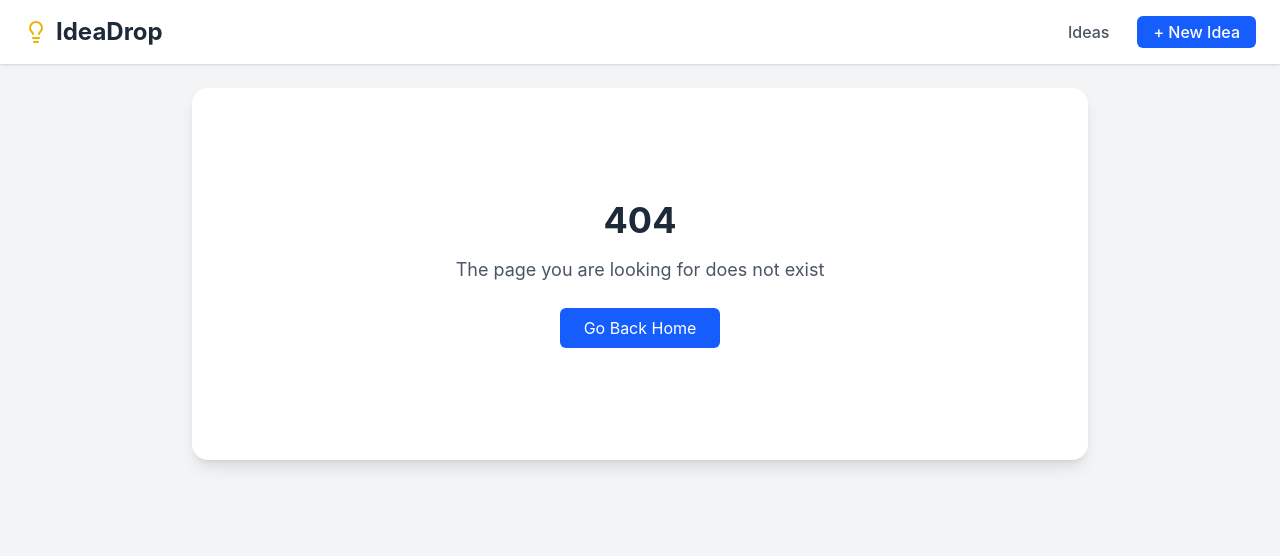
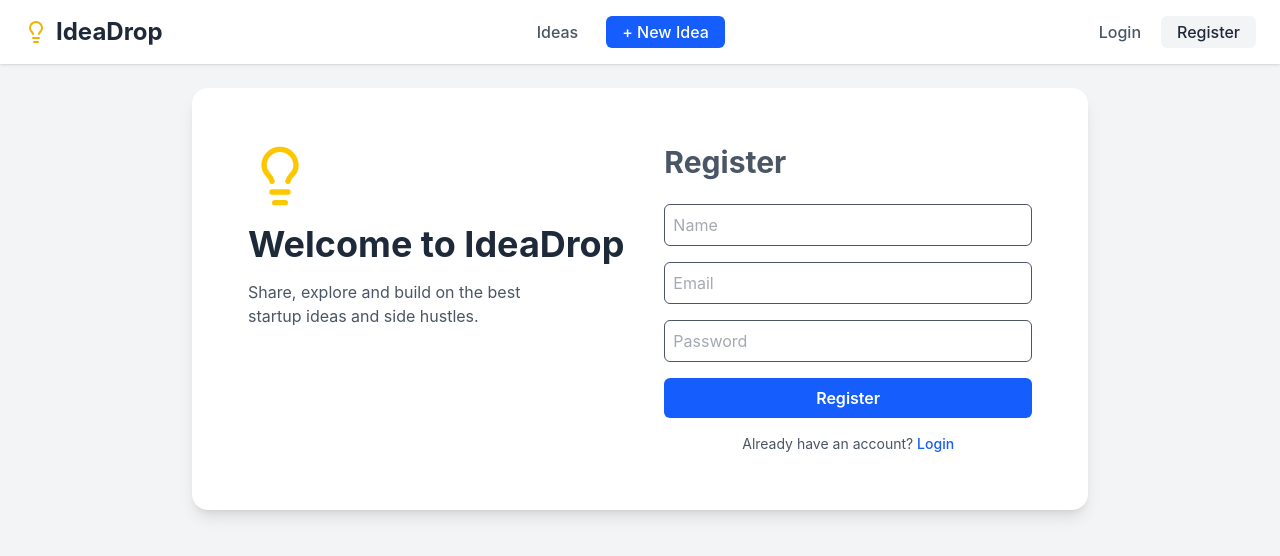
Before and after one commit to ericstober/idea-drop-ui, a React (Vite) app: page /register in a window 1280 px wide. Before the commit this address had no page. Shown: the top 556 px of the page. Built offline with nearby package versions, Linux system fonts and the light colour scheme.

Commit message:
add auth layout, login page, and register page.

```diff
--- a/src/components/Header.tsx
+++ b/src/components/Header.tsx
@@ -34,6 +34,22 @@ const Header = () => {
             + New Idea
           </Link>
         </nav>
+
+        {/* Auth Buttons */}
+        <div className='flex items-center space-x-2'>
+          {/* Login */}
+          <Link to='/login' className='text-gray-600 hover:text-gray-700 font-medium transition px-3 py-2 leading-none'>
+            Login
+          </Link>
+
+          {/* Register */}
+          <Link
+            to='/register'
+            className='bg-gray-100 hover:bg-gray-200 text-gray-800 font-medium transition px-4 py-2 rounded-md leading-none'
+          >
+            Register
+          </Link>
+        </div>
       </div>
     </header>
   );
--- a/src/routeTree.gen.ts
+++ b/src/routeTree.gen.ts
@@ -9,12 +9,19 @@
 // Additionally, you should also exclude this file from your linter and/or formatter to prevent it from being checked or modified.
 
 import { Route as rootRouteImport } from './routes/__root'
+import { Route as authRouteRouteImport } from './routes/(auth)/route'
 import { Route as IndexRouteImport } from './routes/index'
 import { Route as IdeasIndexRouteImport } from './routes/ideas/index'
 import { Route as IdeasNewIndexRouteImport } from './routes/ideas/new/index'
 import { Route as IdeasIdeaIdIndexRouteImport } from './routes/ideas/$ideaId/index'
+import { Route as authRegisterIndexRouteImport } from './routes/(auth)/register/index'
+import { Route as authLoginIndexRouteImport } from './routes/(auth)/login/index'
 import { Route as IdeasIdeaIdEditRouteImport } from './routes/ideas/$ideaId/edit'
 
+const authRouteRoute = authRouteRouteImport.update({
+  id: '/(auth)',
+  getParentRoute: () => rootRouteImport,
+} as any)
 const IndexRoute = IndexRouteImport.update({
   id: '/',
   path: '/',
@@ -35,6 +42,16 @@ const IdeasIdeaIdIndexRoute = IdeasIdeaIdIndexRouteImport.update({
   path: '/ideas/$ideaId/',
   getParentRoute: () => rootRouteImport,
 } as any)
+const authRegisterIndexRoute = authRegisterIndexRouteImport.update({
+  id: '/register/',
+  path: '/register/',
+  getParentRoute: () => authRouteRoute,
+} as any)
+const authLoginIndexRoute = authLoginIndexRouteImport.update({
+  id: '/login/',
+  path: '/login/',
+  getParentRoute: () => authRouteRoute,
+} as any)
 const IdeasIdeaIdEditRoute = IdeasIdeaIdEditRouteImport.update({
   id: '/ideas/$ideaId/edit',
   path: '/ideas/$ideaId/edit',
@@ -45,6 +62,8 @@ export interface FileRoutesByFullPath {
   '/': typeof IndexRoute
   '/ideas/': typeof IdeasIndexRoute
   '/ideas/$ideaId/edit': typeof IdeasIdeaIdEditRoute
+  '/login/': typeof authLoginIndexRoute
+  '/register/': typeof authRegisterIndexRoute
   '/ideas/$ideaId/': typeof IdeasIdeaIdIndexRoute
   '/ideas/new/': typeof IdeasNewIndexRoute
 }
@@ -52,14 +71,19 @@ export interface FileRoutesByTo {
   '/': typeof IndexRoute
   '/ideas': typeof IdeasIndexRoute
   '/ideas/$ideaId/edit': typeof IdeasIdeaIdEditRoute
+  '/login': typeof authLoginIndexRoute
+  '/register': typeof authRegisterIndexRoute
   '/ideas/$ideaId': typeof IdeasIdeaIdIndexRoute
   '/ideas/new': typeof IdeasNewIndexRoute
 }
 export interface FileRoutesById {
   __root__: typeof rootRouteImport
   '/': typeof IndexRoute
+  '/(auth)': typeof authRouteRouteWithChildren
   '/ideas/': typeof IdeasIndexRoute
   '/ideas/$ideaId/edit': typeof IdeasIdeaIdEditRoute
+  '/(auth)/login/': typeof authLoginIndexRoute
+  '/(auth)/register/': typeof authRegisterIndexRoute
   '/ideas/$ideaId/': typeof IdeasIdeaIdIndexRoute
   '/ideas/new/': typeof IdeasNewIndexRoute
 }
@@ -69,21 +93,34 @@ export interface FileRouteTypes {
     | '/'
     | '/ideas/'
     | '/ideas/$ideaId/edit'
+    | '/login/'
+    | '/register/'
     | '/ideas/$ideaId/'
     | '/ideas/new/'
   fileRoutesByTo: FileRoutesByTo
-  to: '/' | '/ideas' | '/ideas/$ideaId/edit' | '/ideas/$ideaId' | '/ideas/new'
+  to:
+    | '/'
+    | '/ideas'
+    | '/ideas/$ideaId/edit'
+    | '/login'
+    | '/register'
+    | '/ideas/$ideaId'
+    | '/ideas/new'
   id:
     | '__root__'
     | '/'
+    | '/(auth)'
     | '/ideas/'
     | '/ideas/$ideaId/edit'
+    | '/(auth)/login/'
+    | '/(auth)/register/'
     | '/ideas/$ideaId/'
     | '/ideas/new/'
   fileRoutesById: FileRoutesById
 }
 export interface RootRouteChildren {
   IndexRoute: typeof IndexRoute
+  authRouteRoute: typeof authRouteRouteWithChildren
   IdeasIndexRoute: typeof IdeasIndexRoute
   IdeasIdeaIdEditRoute: typeof IdeasIdeaIdEditRoute
   IdeasIdeaIdIndexRoute: typeof IdeasIdeaIdIndexRoute
@@ -92,6 +129,13 @@ export interface RootRouteChildren {
 
 declare module '@tanstack/react-router' {
   interface FileRoutesByPath {
+    '/(auth)': {
+      id: '/(auth)'
+      path: ''
+      fullPath: ''
+      preLoaderRoute: typeof authRouteRouteImport
+      parentRoute: typeof rootRouteImport
+    }
     '/': {
       id: '/'
       path: '/'
@@ -120,6 +164,20 @@ declare module '@tanstack/react-router' {
       preLoaderRoute: typeof IdeasIdeaIdIndexRouteImport
       parentRoute: typeof rootRouteImport
     }
+    '/(auth)/register/': {
+      id: '/(auth)/register/'
+      path: '/register'
+      fullPath: '/register/'
+      preLoaderRoute: typeof authRegisterIndexRouteImport
+      parentRoute: typeof authRouteRoute
+    }
+    '/(auth)/login/': {
+      id: '/(auth)/login/'
+      path: '/login'
+      fullPath: '/login/'
+      preLoaderRoute: typeof authLoginIndexRouteImport
+      parentRoute: typeof authRouteRoute
+    }
     '/ideas/$ideaId/edit': {
       id: '/ideas/$ideaId/edit'
       path: '/ideas/$ideaId/edit'
@@ -130,8 +188,23 @@ declare module '@tanstack/react-router' {
   }
 }
 
+interface authRouteRouteChildren {
+  authLoginIndexRoute: typeof authLoginIndexRoute
+  authRegisterIndexRoute: typeof authRegisterIndexRoute
+}
+
+const authRouteRouteChildren: authRouteRouteChildren = {
+  authLoginIndexRoute: authLoginIndexRoute,
+  authRegisterIndexRoute: authRegisterIndexRoute,
+}
+
+const authRouteRouteWithChildren = authRouteRoute._addFileChildren(
+  authRouteRouteChildren,
+)
+
 const rootRouteChildren: RootRouteChildren = {
   IndexRoute: IndexRoute,
+  authRouteRoute: authRouteRouteWithChildren,
   IdeasIndexRoute: IdeasIndexRoute,
   IdeasIdeaIdEditRoute: IdeasIdeaIdEditRoute,
   IdeasIdeaIdIndexRoute: IdeasIdeaIdIndexRoute,
--- /dev/null
+++ b/src/routes/(auth)/login/index.tsx
@@ -0,0 +1,47 @@
+import { createFileRoute, Link } from "@tanstack/react-router";
+import { useState } from "react";
+
+export const Route = createFileRoute("/(auth)/login/")({
+  component: LoginPage,
+});
+
+function LoginPage() {
+  const [email, setEmail] = useState("");
+  const [password, setPassword] = useState("");
+
+  return (
+    <div className='max-w-md mx-auto'>
+      <h1 className='text-3xl font-bold mb-6'>Login</h1>
+      <form className='space-y-4'>
+        <input
+          type='email'
+          className='w-full border border-gray rounded-md p-2'
+          placeholder='Email'
+          value={email}
+          onChange={(e) => setEmail(e.target.value)}
+          autoComplete='off'
+        />
+
+        <input
+          type='password'
+          className='w-full border border-gray rounded-md p-2'
+          placeholder='Password'
+          value={password}
+          onChange={(e) => setPassword(e.target.value)}
+          autoComplete='off'
+        />
+
+        <button className='bg-blue-600 text-white font-semibold px-4 py-2 rounded-md w-full hover:bg-blue-700 disabled:opacity-50'>
+          Login
+        </button>
+      </form>
+
+      <p className='text-sm text-center mt-4'>
+        Don't have an account?{" "}
+        <Link to='/register' className='text-blue-600 hover:underline font-medium'>
+          Register
+        </Link>
+      </p>
+    </div>
+  );
+}
--- /dev/null
+++ b/src/routes/(auth)/register/index.tsx
@@ -0,0 +1,57 @@
+import { createFileRoute, Link } from "@tanstack/react-router";
+import { useState } from "react";
+
+export const Route = createFileRoute("/(auth)/register/")({
+  component: RegisterPage,
+});
+
+function RegisterPage() {
+  const [name, setName] = useState("");
+  const [email, setEmail] = useState("");
+  const [password, setPassword] = useState("");
+
+  return (
+    <div className='max-w-md mx-auto'>
+      <h1 className='text-3xl font-bold mb-6'>Register</h1>
+      <form className='space-y-4'>
+        <input
+          type='text'
+          className='w-full border border-gray rounded-md p-2'
+          placeholder='Name'
+          value={name}
+          onChange={(e) => setName(e.target.value)}
+          autoComplete='off'
+        />
+
+        <input
+          type='email'
+          className='w-full border border-gray rounded-md p-2'
+          placeholder='Email'
+          value={email}
+          onChange={(e) => setEmail(e.target.value)}
+          autoComplete='off'
+        />
+
+        <input
+          type='password'
+          className='w-full border border-gray rounded-md p-2'
+          placeholder='Password'
+          value={password}
+          onChange={(e) => setPassword(e.target.value)}
+          autoComplete='off'
+        />
+
+        <button className='bg-blue-600 text-white font-semibold px-4 py-2 rounded-md w-full hover:bg-blue-700 disabled:opacity-50'>
+          Register
+        </button>
+      </form>
+
+      <p className='text-sm text-center mt-4'>
+        Already have an account?{" "}
+        <Link to='/login' className='text-blue-600 hover:underline font-medium'>
+          Login
+        </Link>
+      </p>
+    </div>
+  );
+}
--- /dev/null
+++ b/src/routes/(auth)/route.tsx
@@ -0,0 +1,30 @@
+import { createFileRoute, Outlet } from "@tanstack/react-router";
+import { Lightbulb } from "lucide-react";
+
+export const Route = createFileRoute("/(auth)")({
+  component: AuthLayout,
+});
+
+function AuthLayout() {
+  return (
+    // Main layout: responsive flex (column on mobile, row on desktop)
+    <div className='flex flex-col md:flex-row items-start justify-between gap-10 p-6 text-blue-600'>
+      {/* Left side: hero section */}
+      <div className='flex flex-col items-start gap-4'>
+        {/* Brandin icon */}
+        <Lightbulb className='w-16 h-16 text-yellow-400' />
+
+        {/* Title */}
+        <h1 className='text-4xl font-bold text-gray-800'>Welcome to IdeaDrop</h1>
+
+        {/* Subtitle/description */}
+        <p className='text-gray-600 max-w-xs'>Share, explore and build on the best startup ideas and side hustles.</p>
+      </div>
+
+      {/* Right side: latest ideas list */}
+      <section className='flex-1 text-gray-600'>
+        <Outlet />
+      </section>
+    </div>
+  );
+}
```
